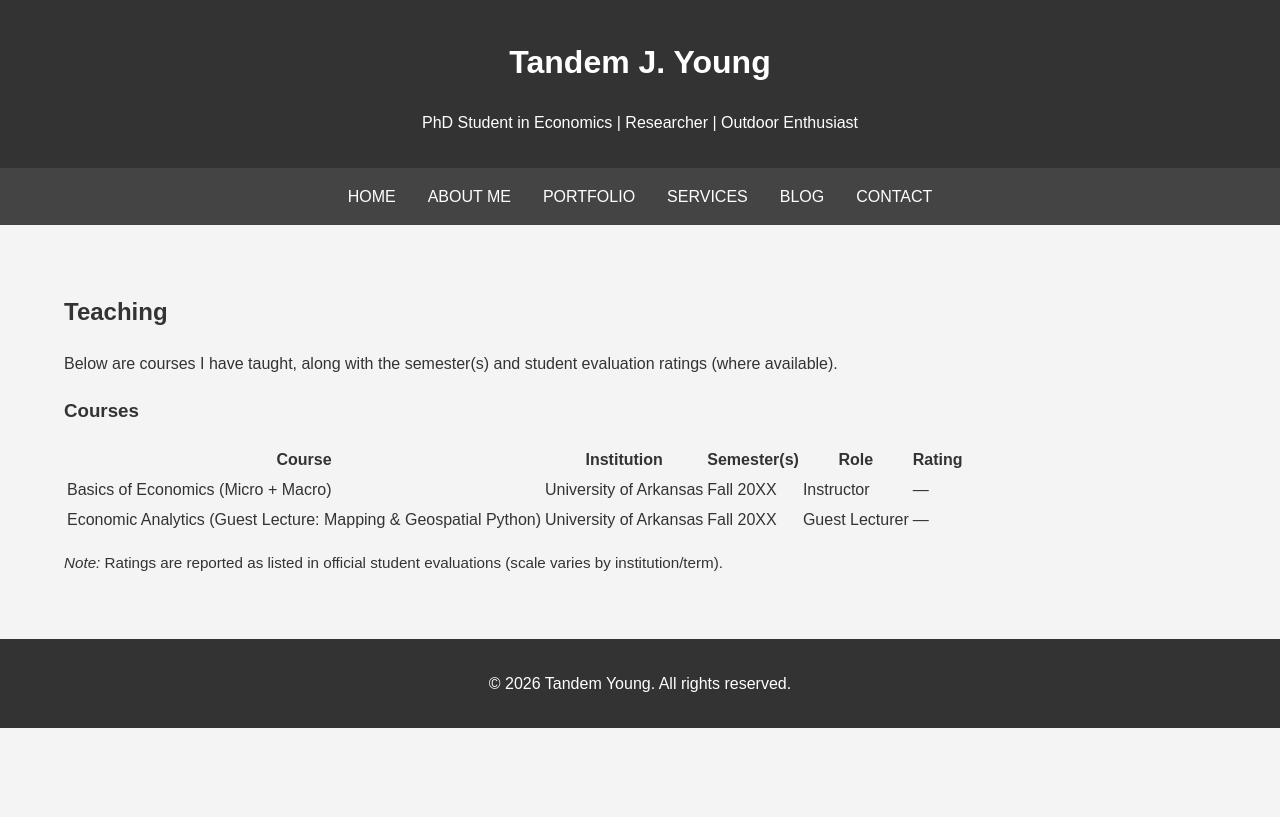
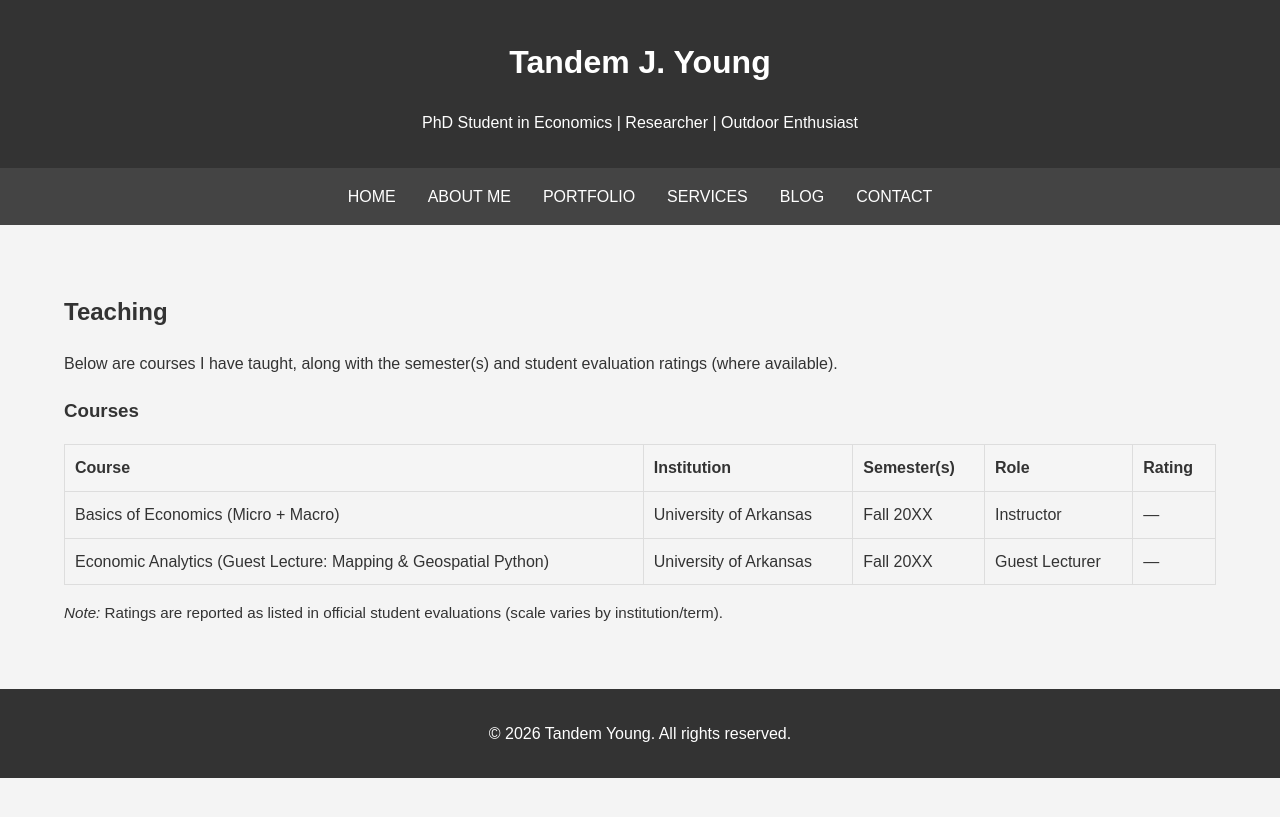
Before and after one commit to TandemYoung/tandemyoung.github.io, a Jekyll site: the page built from teaching.html, in a window 1280 px wide. Shown: the top 817 px of the page. Built offline with Jekyll 4.4.1, drawn with Linux system fonts in a browser that asks for light colours.

Commit message:
Update styles.css

```diff
--- a/css/styles.css
+++ b/css/styles.css
@@ -128,3 +128,19 @@ img {
         width: 100%;
     }
 }
+
+table {
+  width: 100%;
+  border-collapse: collapse;
+  margin-top: 12px;
+}
+
+th, td {
+  border: 1px solid #ddd;
+  padding: 10px;
+  text-align: left;
+}
+
+thead th {
+  background: #f5f5f5;
+}
```
